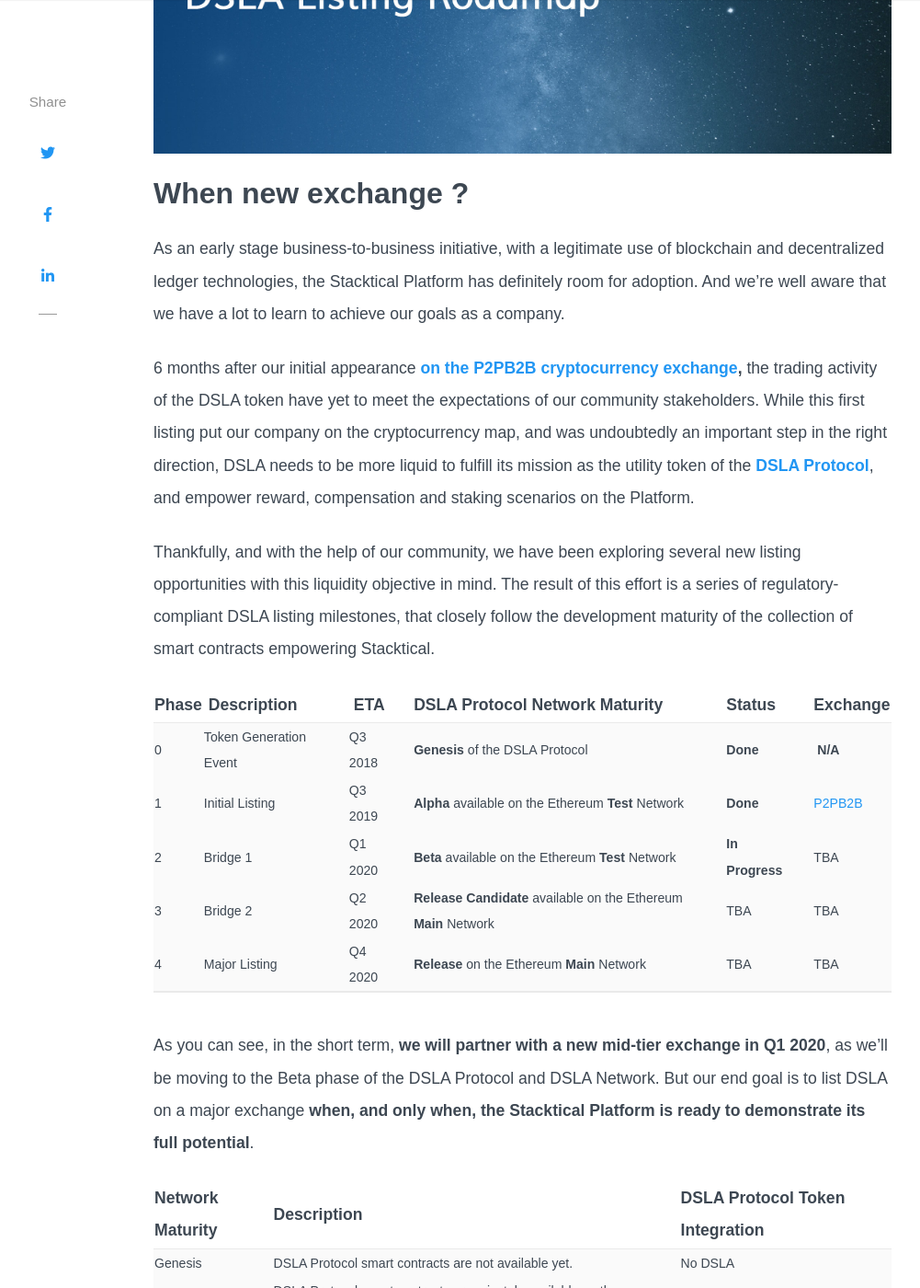
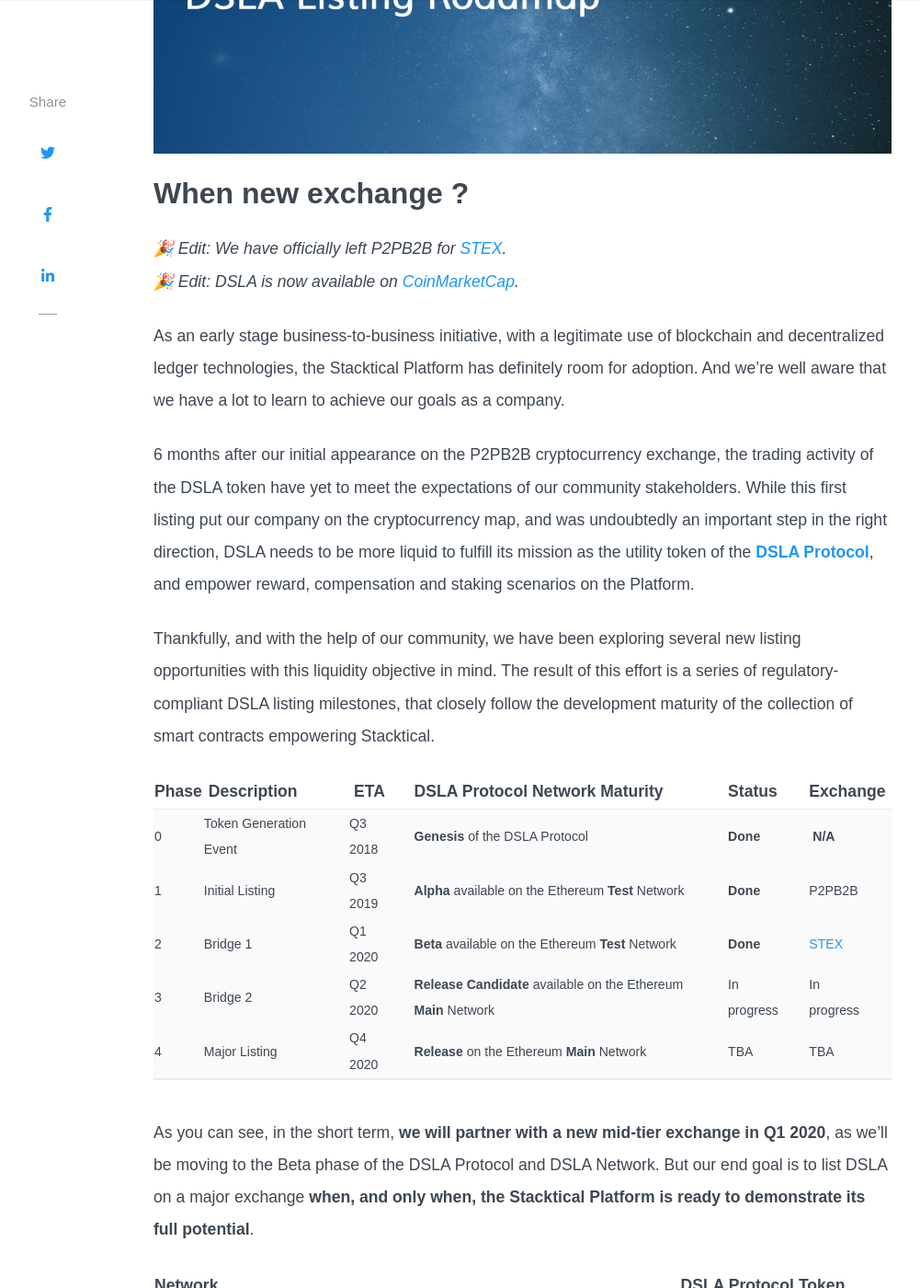
Before and after one commit to Stacktical/stacktical.github.io, a Jekyll site: the page built from _posts/2019-12-16-stacktical-dsla-token-listing-roadmap.md, in a window 1280 px wide and 1400 px high, scrolled down 711 px. Shown: the whole window at 92% size, without its empty margins (118-1119 px from the left). Built offline with Jekyll 4.4.1, drawn with Linux system fonts in a browser that asks for light colours; nearby versions of some CDN libraries; some web fonts are replaced; comment, search, counter and statistics services are not loaded; some of the changed text lies outside the part shown.

Commit message:
Updated listing roadmap with STEX and CMC information.

```diff
--- a/_posts/2019-12-16-stacktical-dsla-token-listing-roadmap.md
+++ b/_posts/2019-12-16-stacktical-dsla-token-listing-roadmap.md
@@ -9,22 +9,26 @@
 
 ## When new exchange ?
 
+*🎉 Edit: We have officially left P2PB2B for [STEX](https://app.stex.com/en/trade/pair/ETH/DSLA/1).
+🎉 Edit: DSLA is now available on [CoinMarketCap](https://coinmarketcap.com/currencies/dsla-protocol/).*
+
 As an early stage business-to-business initiative, with a legitimate use of blockchain and decentralized ledger technologies, the Stacktical Platform has definitely room for adoption. And we're well aware that we have a lot to learn to achieve our goals as a company.
 
-6 months after our initial appearance **[on the P2PB2B cryptocurrency exchange](https://p2pb2b.io/trade/DSLA_ETH),** the trading activity of the DSLA token have yet to meet the expectations of our community stakeholders. While this first listing put our company on the cryptocurrency map, and was undoubtedly an important step in the right direction, DSLA needs to be more liquid to fulfill its mission as the utility token of the **[DSLA Protocol](https://stacktical.com)**, and empower reward, compensation and staking scenarios on the Platform.
+6 months after our initial appearance on the P2PB2B cryptocurrency exchange, the trading activity of the DSLA token have yet to meet the expectations of our community stakeholders. While this first listing put our company on the cryptocurrency map, and was undoubtedly an important step in the right direction, DSLA needs to be more liquid to fulfill its mission as the utility token of the **[DSLA Protocol](https://stacktical.com)**, and empower reward, compensation and staking scenarios on the Platform.
 
 Thankfully, and with the help of our community, we have been exploring several new listing opportunities with this liquidity objective in mind. The result of this effort is a series of regulatory-compliant DSLA listing milestones, that closely follow the development maturity of the collection of smart contracts empowering Stacktical.
 
 | Phase        | Description           | ETA           | DSLA Protocol Network Maturity | Status           | Exchange
 | :------------- | :------------- | :------------- | :------------- | :------------- | :------------- |
 | 0 | Token Generation Event| Q3 2018 | **Genesis** of the DSLA Protocol | **Done** | **N/A**
-| 1 | Initial Listing | Q3 2019 | **Alpha** available on the Ethereum **Test** Network | **Done** | [P2PB2B](https://p2pb2b.io/trade/DSLA_ETH)
-| 2 | Bridge 1 | Q1 2020 | **Beta** available on the Ethereum **Test** Network  | **In Progress** | TBA
-| 3 | Bridge 2 | Q2 2020 | **Release Candidate** available on the Ethereum **Main** Network  | TBA | TBA
+| 1 | Initial Listing | Q3 2019 | **Alpha** available on the Ethereum **Test** Network | **Done** | P2PB2B
+| 2 | Bridge 1 | Q1 2020 | **Beta** available on the Ethereum **Test** Network  | **Done** | [STEX](https://app.stex.com/en/trade/pair/ETH/DSLA/1)
+| 3 | Bridge 2 | Q2 2020 | **Release Candidate** available on the Ethereum **Main** Network  | In progress | In progress
 | 4 | Major Listing | Q4 2020 | **Release** on the Ethereum **Main** Network | TBA | TBA
 
 As you can see, in the short term, **we will partner with a new mid-tier exchange in Q1 2020**, as we'll be moving to the Beta phase of the DSLA Protocol and DSLA Network.
 But our end goal is to list DSLA on a major exchange **when, and only when, the Stacktical Platform is ready to demonstrate its full potential**.
+
 
 | Network Maturity | Description           | DSLA Protocol Token Integration           |
 | :------------- | :------------- | :------------- |
@@ -38,12 +42,12 @@
 
 While we originally planned for a major listing in December, there is simply too much blood in the streets, and too little fundamentals, to support this decision at this time. With an intermediary listing and increased liquidity, **DSLA will also have a greater chance to meet [CoinMarketCap](https://coinmarketcap.com/)'s listing requirements**, and dramatically expand the global reach of the Stacktical project.
 
+
 The DSLA token is currently being tracked by the following websites:
 
 | Coin Tracker        | Link           |
 | :------------- | :------------- |
-| **(NEW)** CoinGecko | [Here](https://www.coingecko.com/en/coins/dsla)   |
-| **(NEW)** Coin Codex | [Here](https://coincodex.com/crypto/decentralized-service-level-agre/)   |
-| **(NEW)** Coinpaprika | [Here](https://coinpaprika.com/coin/dsla-decentralized-service-level-agreement/)   |
-| **(NEW)** CryptoCompare | [Here](https://www.cryptocompare.com/coins/dsla/overview)   |
-| **(NEW)** Nomics | [Here](https://nomics.com/assets/dsla-dsla)   |
+| **(NEW)** CoinMarketCap | [Here](https://coinmarketcap.com/currencies/dsla-protocol/)   |
+| CoinGecko | [Here](https://www.coingecko.com/en/coins/dsla)   |
+| Coinpaprika | [Here](https://coinpaprika.com/coin/dsla-decentralized-service-level-agreement/)   |
+| Nomics | [Here](https://nomics.com/assets/dsla-dsla)   |
```
